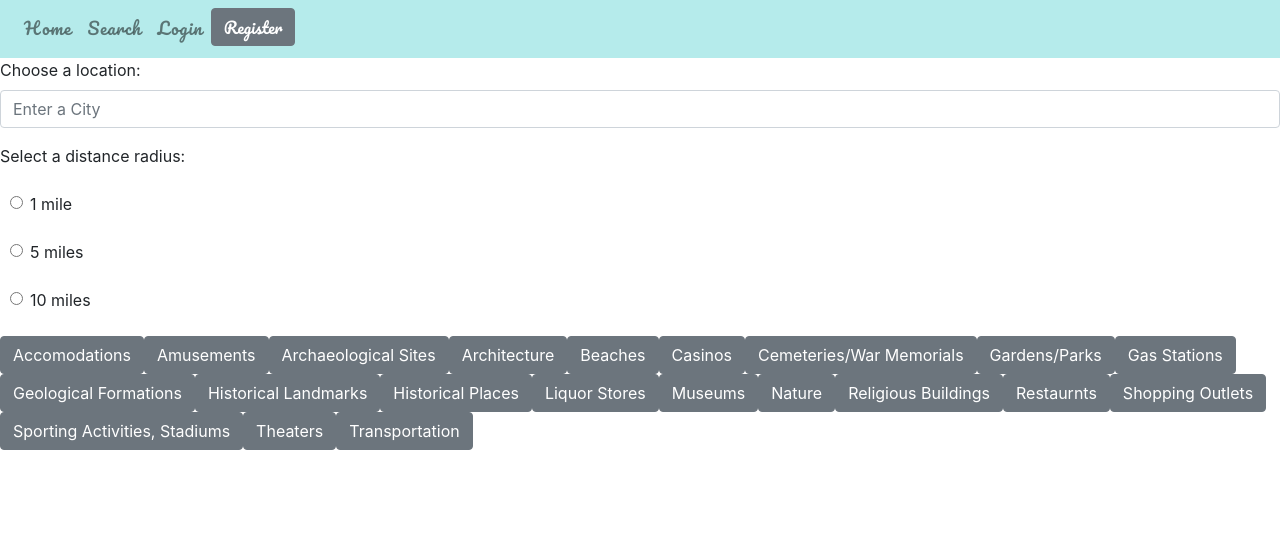
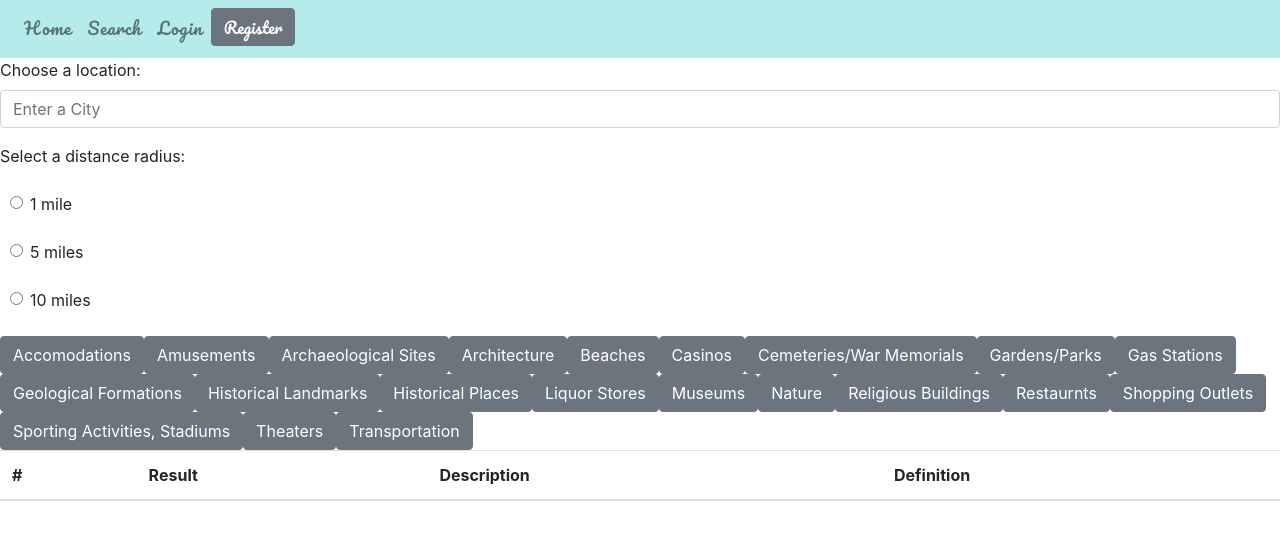
Before and after one commit to shafferma/wanderlust-client, a React (Create React App) app: page /search in a window 1280 px wide. Shown: the top 540 px of the page. Built offline with nearby package versions, Linux system fonts and the light colour scheme.

Commit message:
no significant changes

```diff
--- a/src/components/SearchForm.js
+++ b/src/components/SearchForm.js
@@ -1,12 +1,12 @@
 import React, { useState, useEffect } from "react";
-import { Button, CustomInput, Form, FormGroup, Input, Label } from "reactstrap";
+import { Button, CustomInput, Form, FormGroup, Input, Label, Table } from "reactstrap";
 import "../styles/SearchForm.css";
 
 const SearchForm = () =>{
     const [search, setSearch]=useState();
     const [radius, setRadius]=useState();
     const [kinds, setKinds]=useState();
-
+    const [xid,setXid]=useState();
 
 
     const getCoord = (event) =>{
@@ -31,7 +31,7 @@ const SearchForm = () =>{
 
             fetch(url2)
             .then((response)=>response.json())
-
+            .then(data=>displayResults(data))
             // .then((data)=>{
             //   for (let i=0; i<[].length; i++){
             //     let info=[i].name;
@@ -40,7 +40,23 @@ const SearchForm = () =>{
             // })
         })
     }
+    const displayResults = (data)=>{
+      console.log(data);
+      if(data){
 
+
+      return data.map((item, index)=>{
+        console.log(item.xid)
+        return(
+          <tr key={index}>
+            <td>{item.name}</td>
+            <td>{item.kinds}</td>
+            <td>{item.rate}</td>
+          </tr>
+        )
+      })
+      let xid=()=>setXid(data.xid);
+    }}
    return (
       <div>
         <Form onSubmit={(event)=>getCoord(event)}>
@@ -72,7 +88,7 @@ const SearchForm = () =>{
 
 
         <div className="buttonImage">
-        <Button type="submit" name="kinds" value ="accomodations"  onClick={(event)=>setKinds(event.target.value)}>Accomodations</Button>
+          <Button type="submit" name="kinds" value ="accomodations"  onClick={(event)=>setKinds(event.target.value)}>Accomodations</Button>
           <Button type="submit" name="kinds" value ="amusements" onClick={(event)=>setKinds(event.target.value)} >Amusements</Button>
           <Button type="submit" name="kinds" value ="archaeology" onClick={(event)=>setKinds(event.target.value)} >Archaeological Sites</Button>
           <Button type="submit" name="kinds" value ="architecture" onClick={(event)=>setKinds(event.target.value)} >Architecture</Button>
@@ -95,7 +111,21 @@ const SearchForm = () =>{
           <Button type="submit" name="kinds" value ="transport" onClick={(event)=>setKinds(event.target.value)} >Transportation</Button>
           </div>
         </Form>
+        <Table striped>
+            <thead>
+                <tr>
+                    <th>#</th>
+                    <th>Result</th>
+                    <th>Description</th>
+                    <th>Definition</th>
+                </tr>
+            </thead>
+            <tbody>
+                {displayResults()}
+            </tbody>
+        </Table>
       </div>
+
     )
 }
 
```
Also changed, not shown: 1 other file (tests, documents, lock files or other folders).
